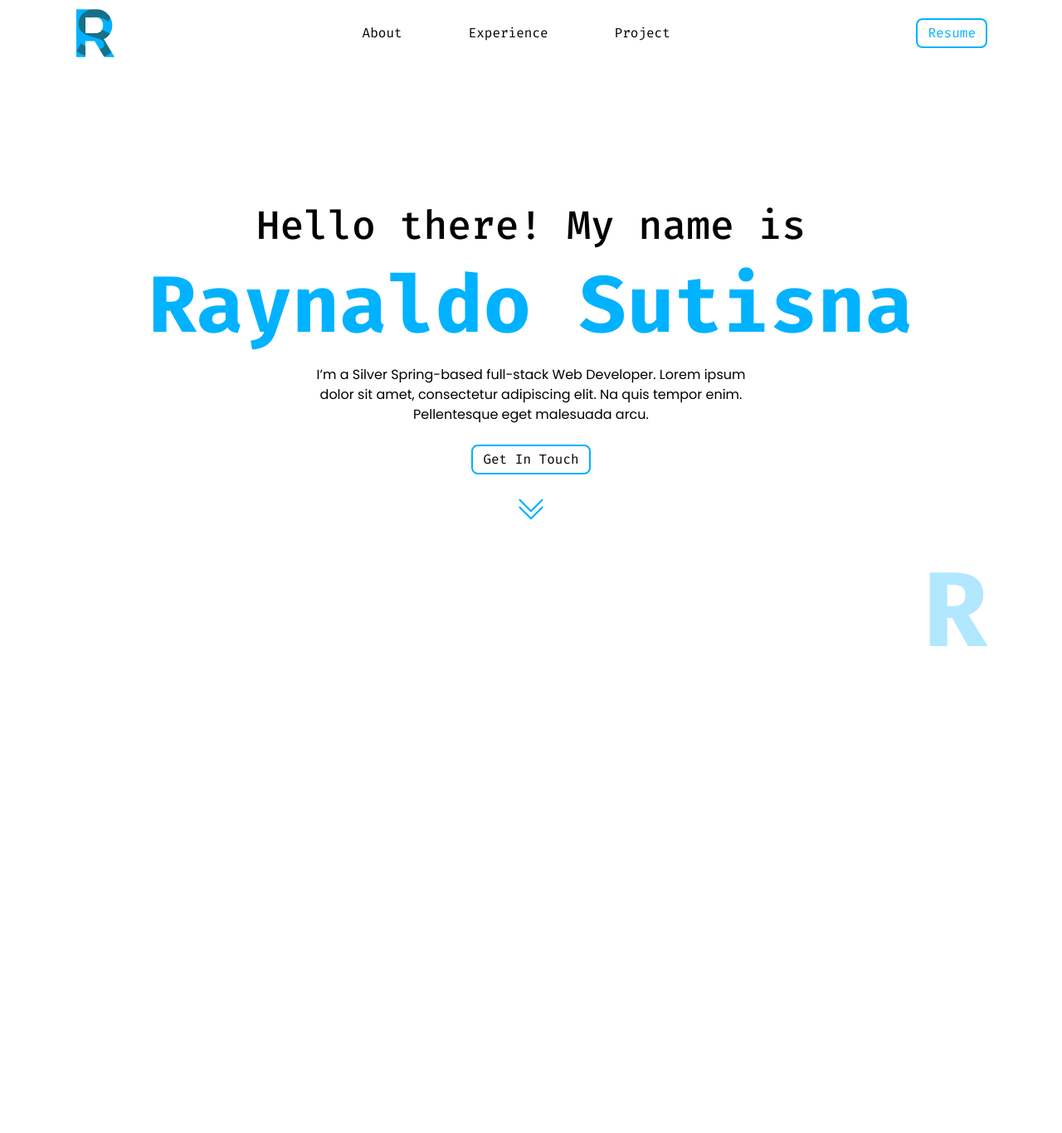
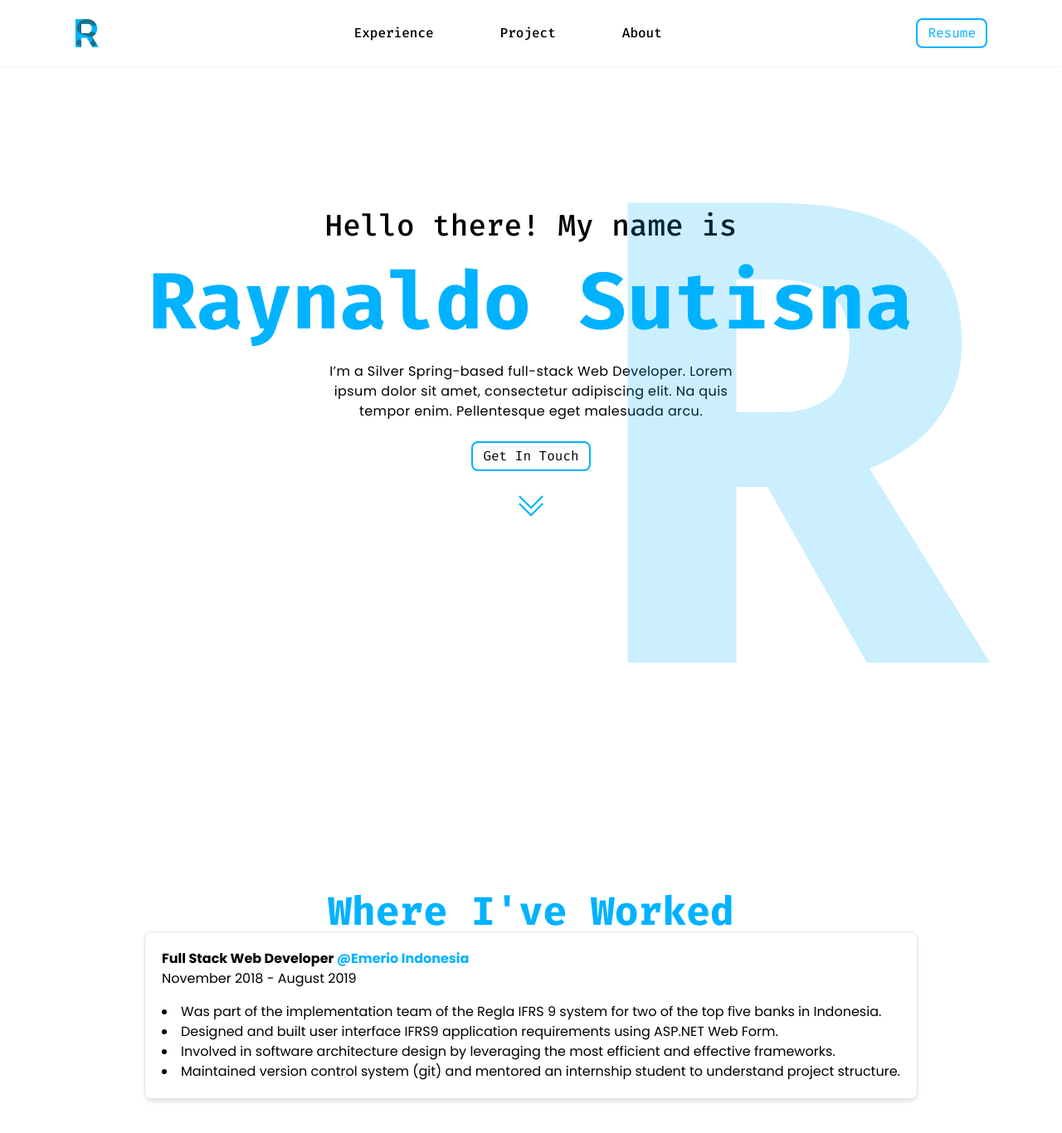
Before and after one commit to raaynaldo/raynaldosutisna, a Next.js app: page / in a window 1280 px wide. Shown: the top 1366 px of the page at 83% size. Before the commit the page ends 820 px from the top, so only its background shows below. Built offline with nearby package versions, Linux system fonts and the light colour scheme.

Commit message:
feat: experience page and home page with R

```diff
--- a/pages/index.jsx
+++ b/pages/index.jsx
@@ -2,37 +2,46 @@ import Seo from '@/components/Seo';
 import CustomLink from '@/components/CustomLink';
 import { fontSize } from 'tailwindcss/defaultTheme';
 import { BsChevronDoubleDown, BsList } from 'react-icons/bs';
+import Image from 'next/image';
 
 export default function Home() {
   return (
     <>
       <Seo />
-
-      <header className='layout'>
-        <nav className='flex items-center justify-between h-20'>
-          <img src='/images/logo.png' alt='logo' width='50px' />
-          <ul className='hidden space-x-20 md:flex md:items-center font-firaCode'>
-            <li>About</li>
+      <header className='sticky top-0 z-10 bg-white shadow-sm'>
+        <nav className='flex items-center justify-between h-20 layout'>
+          <figure className='w-[30px]'>
+            <Image
+              src='/images/logo.png'
+              priority
+              width={100}
+              height={123}
+              layout='responsive'
+            />
+          </figure>
+          <ul className='flex items-center space-x-4 text-sm font-medium md:space-x-20 md:text-base font-firaCode'>
             <li>Experience</li>
             <li>Project</li>
+            <li>About</li>
           </ul>
-          <button className='hidden px-3 py-1 border-2 rounded-lg md:inline border-primary text-primary font-firaCode'>
+          <button className='px-3 py-1 border-2 rounded-lg md:inline border-primary text-primary font-firaCode'>
             Resume
           </button>
-          <button className='text-5xl text-primary md:hidden'>
+          {/* <button className='text-4xl text-primary md:hidden'>
             <BsList></BsList>
-          </button>
+          </button> */}
         </nav>
       </header>
-      <main className='layout'>
-        <section className='relative flex flex-col items-center justify-center space-y-6 h-screen-minus-div'>
-          <h2 className='font-medium text-center md:text-5xl'>
+
+      <main className='overflow-x-hidden'>
+        <section className='relative flex flex-col items-center justify-center space-y-4 md:space-y-6 h-screen-minus-div layout'>
+          <h2 className='font-medium text-center md:text-4xl'>
             Hello there! My name is
           </h2>
           <h1 className='text-6xl text-center text-primary md:text-8xl'>
             Raynaldo Sutisna
           </h1>
-          <p className='text-center md:w-1/2'>
+          <p className='max-w-xs tracking-wide text-center md:max-w-lg'>
             I’m a Silver Spring-based full-stack Web Developer. Lorem ipsum
             dolor sit amet, consectetur adipiscing elit. Na quis tempor enim.
             Pellentesque eget malesuada arcu.
@@ -41,17 +50,54 @@ export default function Home() {
             Get In Touch
           </button>
           <h2 className='text-primary'>
-            <BsChevronDoubleDown></BsChevronDoubleDown>
+            <BsChevronDoubleDown />
           </h2>
           <span
-            className='absolute bottom-0 right-0 font-bold opacity-30 text-primary font-firaCode text-9xl'
-            // style={{ fontSize: '50rem', lineHeight: 1 }}
+            // className='r-letter'
+            className='absolute font-bold md:inline -right-20 md:bottom-0 md:right-0 opacity-20 text-primary font-firaCode r-letter'
+            // style={{ fontSize: '50rem', marginBottom: '-8.25rem' }}
           >
             R
           </span>
         </section>
+
+        <section className='flex flex-col items-center justify-center h-screen layout'>
+          <h1 className='text-primary'>Where I've Worked</h1>
+          <select className='mx-5 mt-5 mb-3 border rounded-md md:hidden'>
+            <option>VitusVet</option>
+            <option>Code The Dream</option>
+            <option>Emerio Indonesia</option>
+            <option>Mitra Integrasi Informatika</option>
+            <option>Neurosot Indonesia</option>
+          </select>
+          <div className='p-5 mx-5 border rounded-lg shadow-md'>
+            <p className='text-base font-bold'>
+              Full Stack Web Developer{' '}
+              <span className='text-primary'>@Emerio Indonesia</span>
+            </p>
+            <p>November 2018 - August 2019</p>
+            <ul className='mt-4 list-disc list-inside'>
+              <li>
+                Was part of the implementation team of the Regla IFRS 9 system
+                for two of the top five banks in Indonesia.
+              </li>
+              <li>
+                Designed and built user interface IFRS9 application requirements
+                using ASP.NET Web Form.
+              </li>
+              <li>
+                Involved in software architecture design by leveraging the most
+                efficient and effective frameworks.
+              </li>
+              <li>
+                Maintained version control system (git) and mentored an
+                internship student to understand project structure.
+              </li>
+            </ul>
+          </div>
+        </section>
+        {/* <footer></footer> */}
       </main>
-      {/* <footer></footer> */}
     </>
   );
 }
--- a/styles/globals.css
+++ b/styles/globals.css
@@ -49,4 +49,20 @@
   .h-screen-minus-div {
     height: calc(100vh - 5rem);
   }
+
+  .r-letter {
+    font-size: 30rem;
+    line-height: 1;
+    user-select: none;
+    /* margin-bottom: -8.25rem !important; */
+  }
+
+  @media (min-width: 768px) {
+    .r-letter {
+      right: 0;
+      font-size: 50rem;
+      line-height: 1;
+      margin-bottom: -8.25rem !important;
+    }
+  }
 }
```
